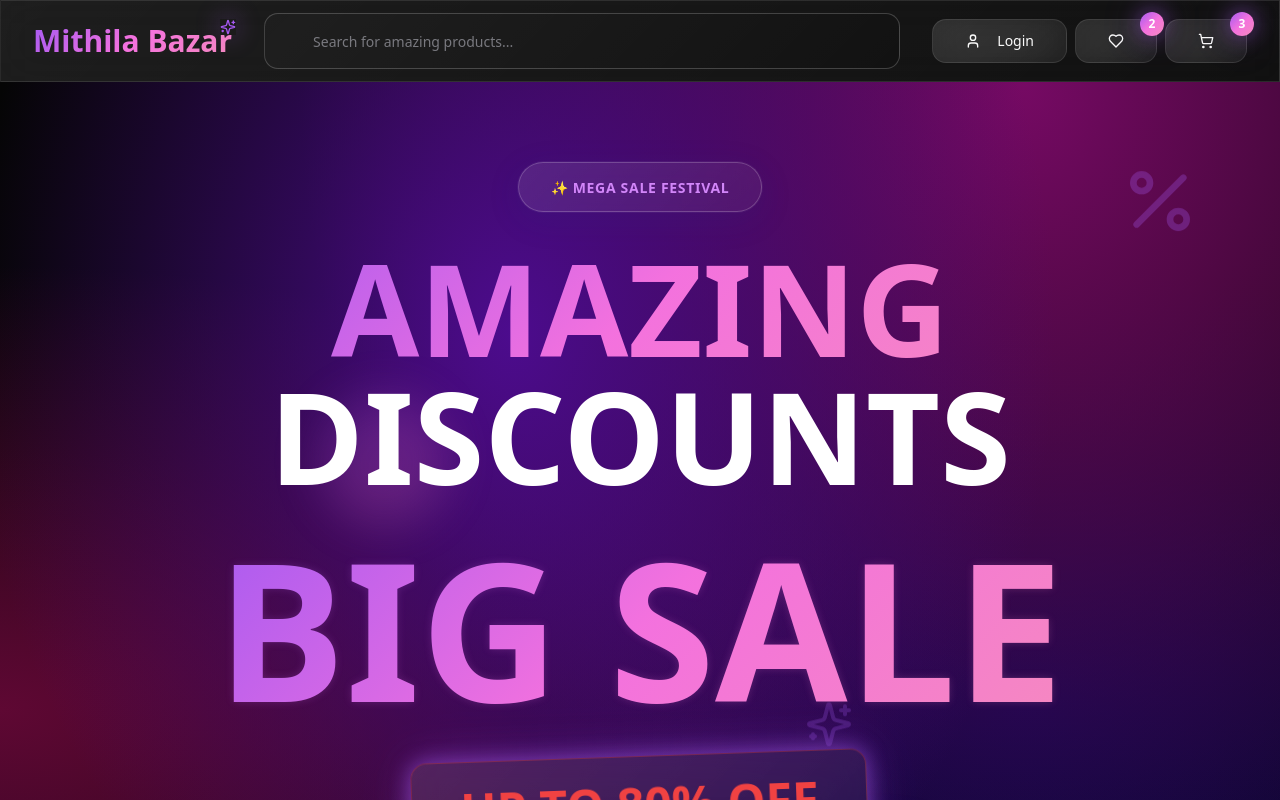
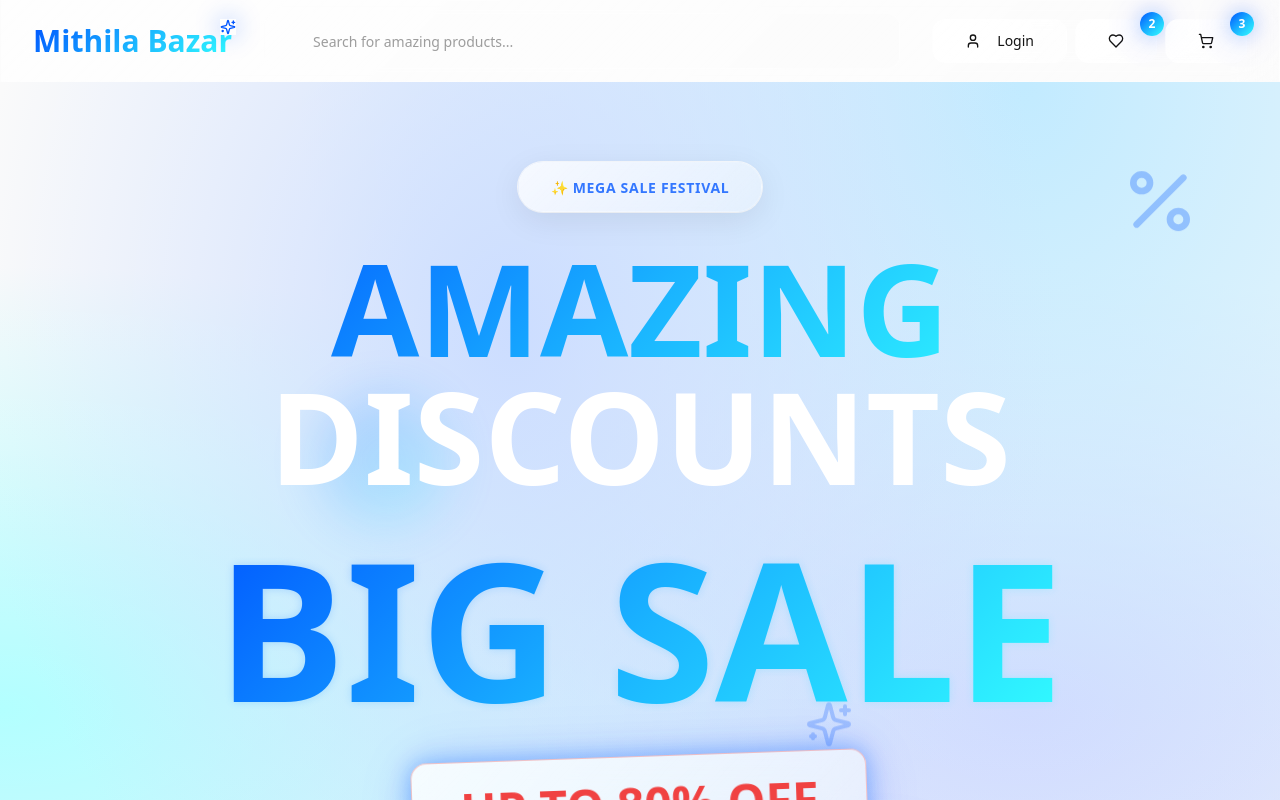
Before and after one commit to Nitish12345kumar/Mithila_Bazzar_frontend, a React (Vite) app: page / in a window 1280 px wide. Shown: the top 800 px of the page. Built offline with nearby package versions, Linux system fonts and the light colour scheme.

Commit message:
Improve color usage

```diff
--- a/src/index.css
+++ b/src/index.css
@@ -8,61 +8,61 @@ All colors MUST be HSL.
 
 @layer base {
   :root {
-    --background: 0 0% 2%;
-    --foreground: 0 0% 98%;
+    --background: 0 0% 98%;
+    --foreground: 0 0% 8%;
 
-    --card: 0 0% 4%;
-    --card-foreground: 0 0% 98%;
+    --card: 0 0% 100%;
+    --card-foreground: 0 0% 8%;
 
-    --popover: 0 0% 4%;
-    --popover-foreground: 0 0% 98%;
+    --popover: 0 0% 100%;
+    --popover-foreground: 0 0% 8%;
 
-    --primary: 270 85% 65%;
+    --primary: 220 100% 50%;
     --primary-foreground: 0 0% 98%;
-    --primary-glow: 280 90% 75%;
-    --primary-dark: 265 85% 45%;
+    --primary-glow: 220 100% 60%;
+    --primary-dark: 220 100% 40%;
 
-    --secondary: 240 5% 12%;
-    --secondary-foreground: 0 0% 98%;
+    --secondary: 210 10% 95%;
+    --secondary-foreground: 0 0% 8%;
 
-    --muted: 240 5% 8%;
-    --muted-foreground: 240 5% 65%;
+    --muted: 210 10% 96%;
+    --muted-foreground: 0 0% 45%;
 
-    --accent: 270 85% 65%;
+    --accent: 220 100% 50%;
     --accent-foreground: 0 0% 98%;
 
     --destructive: 0 85% 60%;
     --destructive-foreground: 0 0% 98%;
 
-    --border: 240 5% 15%;
-    --input: 240 5% 12%;
-    --ring: 270 85% 65%;
+    --border: 210 10% 88%;
+    --input: 210 10% 95%;
+    --ring: 220 100% 50%;
 
     /* Next-gen gradients */
-    --gradient-primary: linear-gradient(135deg, hsl(270 85% 65%) 0%, hsl(310 85% 70%) 50%, hsl(330 85% 75%) 100%);
-    --gradient-secondary: linear-gradient(120deg, hsl(240 85% 45%) 0%, hsl(270 85% 55%) 100%);
-    --gradient-background: radial-gradient(circle at 30% 20%, hsl(270 85% 5%) 0%, hsl(0 0% 2%) 100%);
-    --gradient-card: linear-gradient(145deg, hsl(240 5% 6%) 0%, hsl(240 5% 4%) 100%);
-    --gradient-glass: linear-gradient(135deg, rgba(255,255,255,0.1) 0%, rgba(255,255,255,0.05) 100%);
+    --gradient-primary: linear-gradient(135deg, hsl(220 100% 50%) 0%, hsl(200 100% 55%) 50%, hsl(180 100% 60%) 100%);
+    --gradient-secondary: linear-gradient(120deg, hsl(210 50% 85%) 0%, hsl(220 50% 90%) 100%);
+    --gradient-background: radial-gradient(circle at 30% 20%, hsl(220 50% 96%) 0%, hsl(0 0% 98%) 100%);
+    --gradient-card: linear-gradient(145deg, hsl(0 0% 100%) 0%, hsl(210 10% 98%) 100%);
+    --gradient-glass: linear-gradient(135deg, rgba(255,255,255,0.8) 0%, rgba(255,255,255,0.4) 100%);
     --gradient-mesh:
-      radial-gradient(at 40% 20%, hsl(270 85% 30%) 0px, transparent 50%),
-      radial-gradient(at 80% 0%, hsl(310 85% 25%) 0px, transparent 50%),
-      radial-gradient(at 0% 50%, hsl(330 85% 20%) 0px, transparent 50%),
-      radial-gradient(at 80% 50%, hsl(240 85% 15%) 0px, transparent 50%),
-      radial-gradient(at 0% 100%, hsl(290 85% 10%) 0px, transparent 50%),
-      radial-gradient(at 80% 100%, hsl(260 85% 15%) 0px, transparent 50%);
+      radial-gradient(at 40% 20%, hsl(220 100% 90%) 0px, transparent 50%),
+      radial-gradient(at 80% 0%, hsl(200 100% 88%) 0px, transparent 50%),
+      radial-gradient(at 0% 50%, hsl(180 100% 85%) 0px, transparent 50%),
+      radial-gradient(at 80% 50%, hsl(240 100% 92%) 0px, transparent 50%),
+      radial-gradient(at 0% 100%, hsl(210 100% 88%) 0px, transparent 50%),
+      radial-gradient(at 80% 100%, hsl(190 100% 90%) 0px, transparent 50%);
 
     /* Advanced shadows */
-    --shadow-elegant: 0 25px 50px -12px hsl(270 85% 15% / 0.25);
-    --shadow-glow: 0 0 80px hsl(270 85% 65% / 0.3);
-    --shadow-card: 0 8px 32px hsl(240 5% 2% / 0.3);
+    --shadow-elegant: 0 25px 50px -12px hsl(220 100% 50% / 0.15);
+    --shadow-glow: 0 0 80px hsl(220 100% 50% / 0.2);
+    --shadow-card: 0 8px 32px hsl(0 0% 0% / 0.08);
     --shadow-glass:
-      0 8px 32px 0 rgba(31, 38, 135, 0.15),
-      0 0 0 1px rgba(255, 255, 255, 0.05);
+      0 8px 32px 0 rgba(0, 0, 0, 0.08),
+      0 0 0 1px rgba(255, 255, 255, 0.8);
     --shadow-neon:
-      0 0 20px hsl(270 85% 65% / 0.5),
-      0 0 40px hsl(270 85% 65% / 0.3),
-      0 0 60px hsl(270 85% 65% / 0.1);
+      0 0 20px hsl(220 100% 50% / 0.3),
+      0 0 40px hsl(220 100% 50% / 0.2),
+      0 0 60px hsl(220 100% 50% / 0.1);
 
     /* Ultra-smooth transitions */
     --transition-smooth: all 0.4s cubic-bezier(0.25, 0.46, 0.45, 0.94);
@@ -88,34 +88,34 @@ All colors MUST be HSL.
     --sidebar-ring: 217.2 91.2% 59.8%;
   }
 
-  .light {
-    --background: 0 0% 98%;
-    --foreground: 240 10% 10%;
+  .dark {
+    --background: 0 0% 8%;
+    --foreground: 0 0% 95%;
 
-    --card: 0 0% 100%;
-    --card-foreground: 240 10% 10%;
+    --card: 0 0% 10%;
+    --card-foreground: 0 0% 95%;
 
-    --popover: 0 0% 100%;
-    --popover-foreground: 240 10% 10%;
+    --popover: 0 0% 10%;
+    --popover-foreground: 0 0% 95%;
 
-    --primary: 270 85% 65%;
+    --primary: 220 100% 50%;
     --primary-foreground: 0 0% 98%;
 
-    --secondary: 240 5% 90%;
-    --secondary-foreground: 240 10% 10%;
+    --secondary: 210 10% 15%;
+    --secondary-foreground: 0 0% 95%;
 
-    --muted: 240 5% 96%;
-    --muted-foreground: 240 5% 45%;
+    --muted: 210 10% 12%;
+    --muted-foreground: 210 10% 60%;
 
-    --accent: 270 85% 65%;
+    --accent: 220 100% 50%;
     --accent-foreground: 0 0% 98%;
 
     --destructive: 0 85% 60%;
     --destructive-foreground: 0 0% 98%;
 
-    --border: 240 5% 88%;
-    --input: 240 5% 90%;
-    --ring: 270 85% 65%;
+    --border: 210 10% 20%;
+    --input: 210 10% 15%;
+    --ring: 220 100% 50%;
     --sidebar-background: 240 5.9% 10%;
     --sidebar-foreground: 240 4.8% 95.9%;
     --sidebar-primary: 224.3 76.3% 48%;
```
